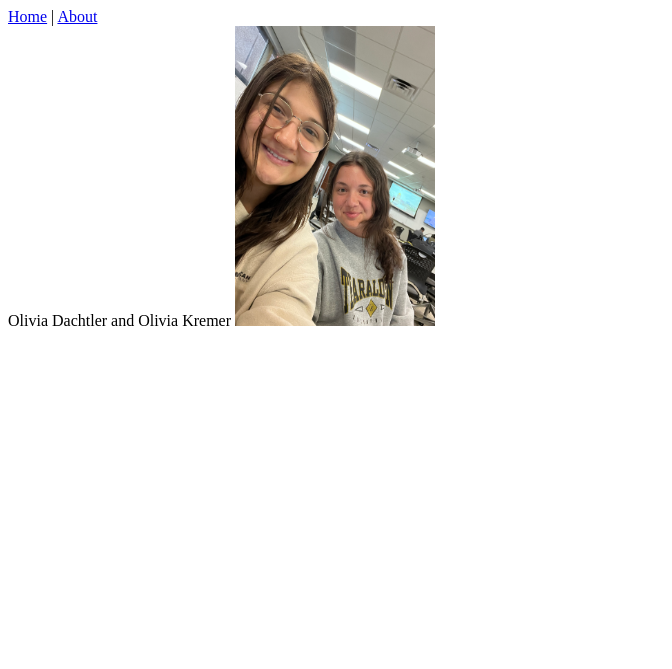
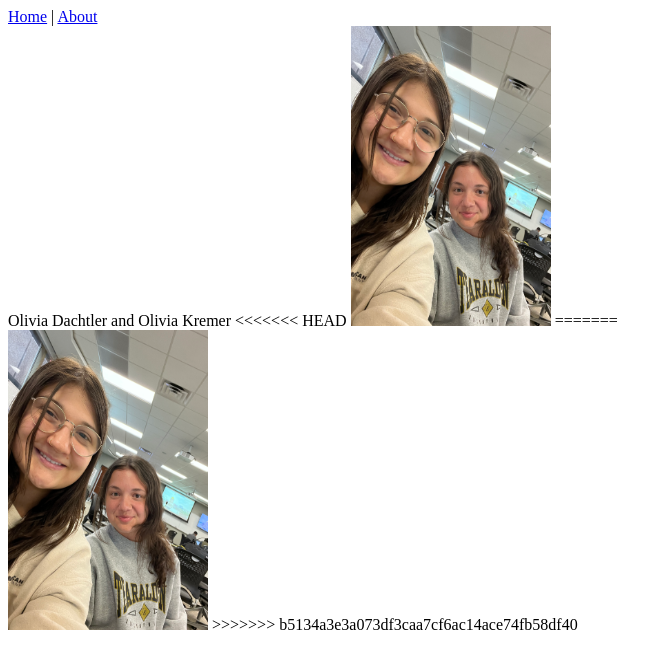
Before and after one commit to odachtler/test2, a Flask app: page /about in a window 1280 px wide. Shown: the top 669 px of the page, without its empty margins (0-672 px from the left). Run offline with Flask 3, Linux system fonts and the light colour scheme.

Commit message:
Update about.html

```diff
--- a/templates/about.html
+++ b/templates/about.html
@@ -11,7 +11,14 @@
 </head>
 <body>
 Olivia Dachtler and Olivia Kremer
+<<<<<<< HEAD
     <img src="/team.jpg" class="img-fluid" alt="Picture of the team" width="200" height="300">
+=======
+&nbsp;
+&nbsp;
+<div></div>
+    <img src="/team.jpg" alt="Picture of the team" width="200" height="300">
+>>>>>>> b5134a3e3a073df3caa7cf6ac14ace74fb58df40
 </body>
 </html>
 {% endblock %}
```
